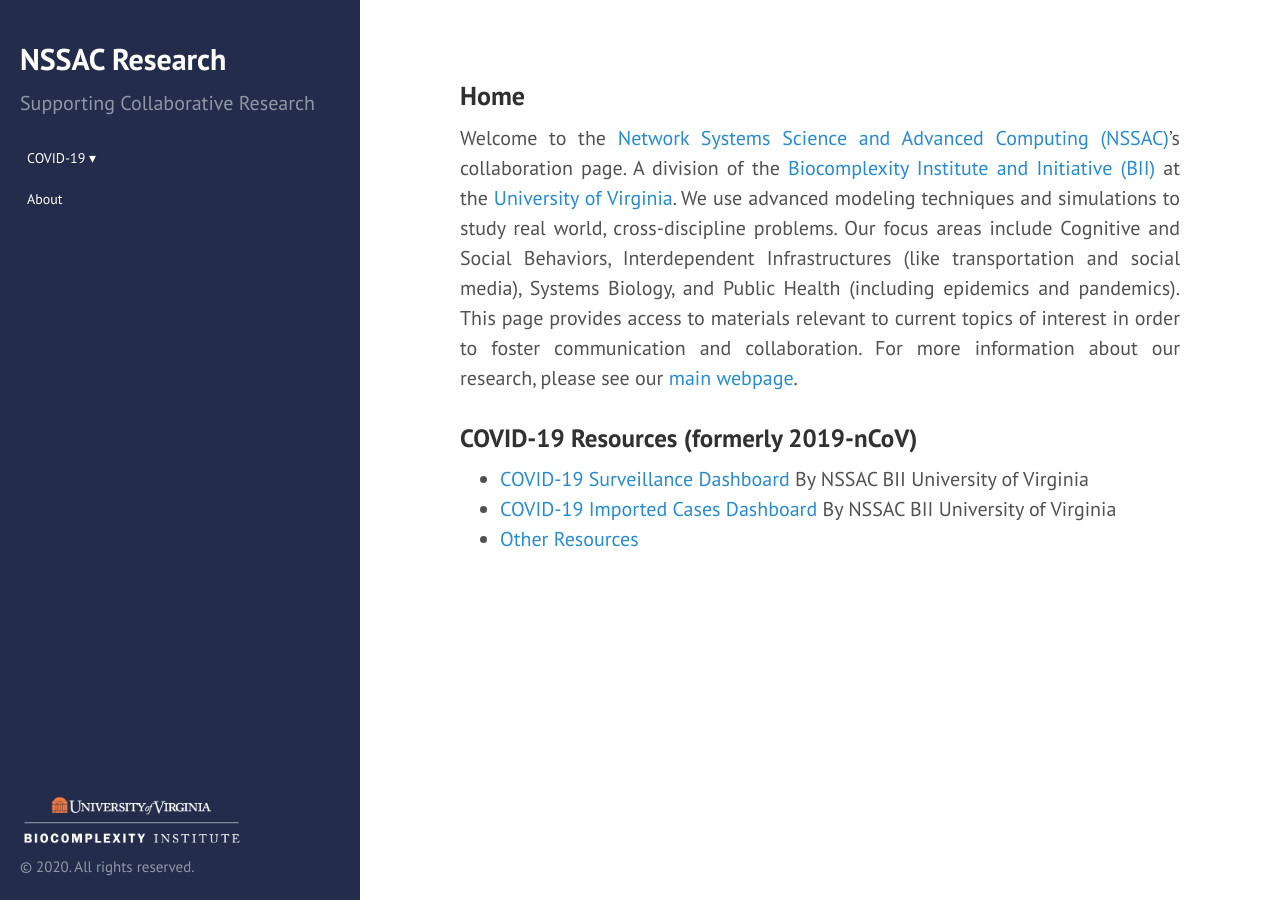
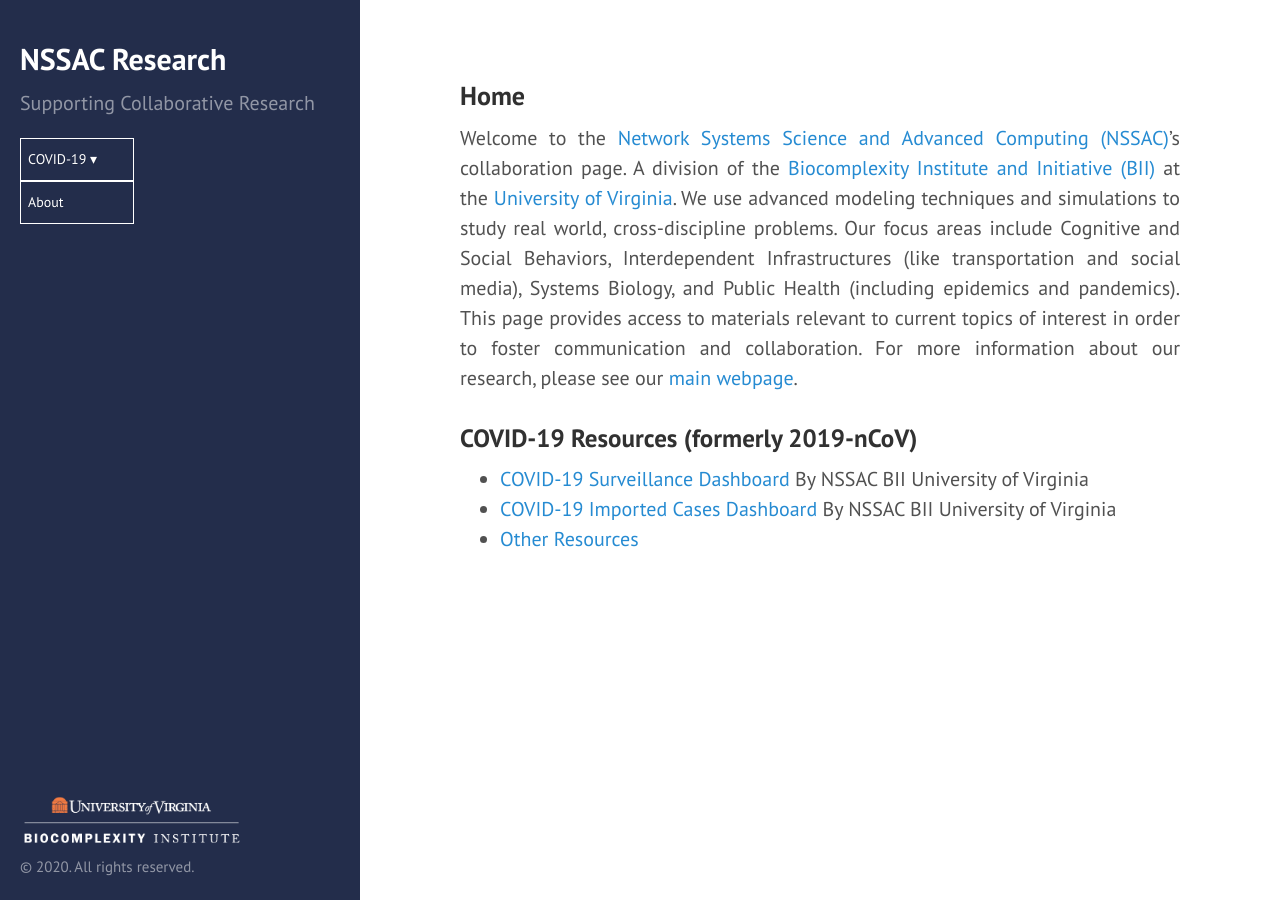
Before and after one commit to mehta-gaurav/mehta-gaurav.github.io, a Jekyll site: the page built from index.md, in a window 1280 px wide. Built offline with Jekyll 4.4.1, drawn with Linux system fonts in a browser that asks for light colours.

Commit message:
Update layout.css

```diff
--- a/public/css/layout.css
+++ b/public/css/layout.css
@@ -133,6 +133,8 @@
     #menu li {
         float: none;
         border-width: 0 1px 0 0;
+        border: 0.5px groove white;
+
     }
     #menu .sub-menu li {
         float: none;
@@ -143,8 +145,10 @@
         position: absolute;
         top: 100%;
         left: 0;
-        width: 12em;
+        //width: 12em;
         z-index: 3000;
+        border: 0.5px groove white;
+
     }
     /* #menu .sub-menu,
     #menu input[type="checkbox"]:checked+.sub-menu {
```
